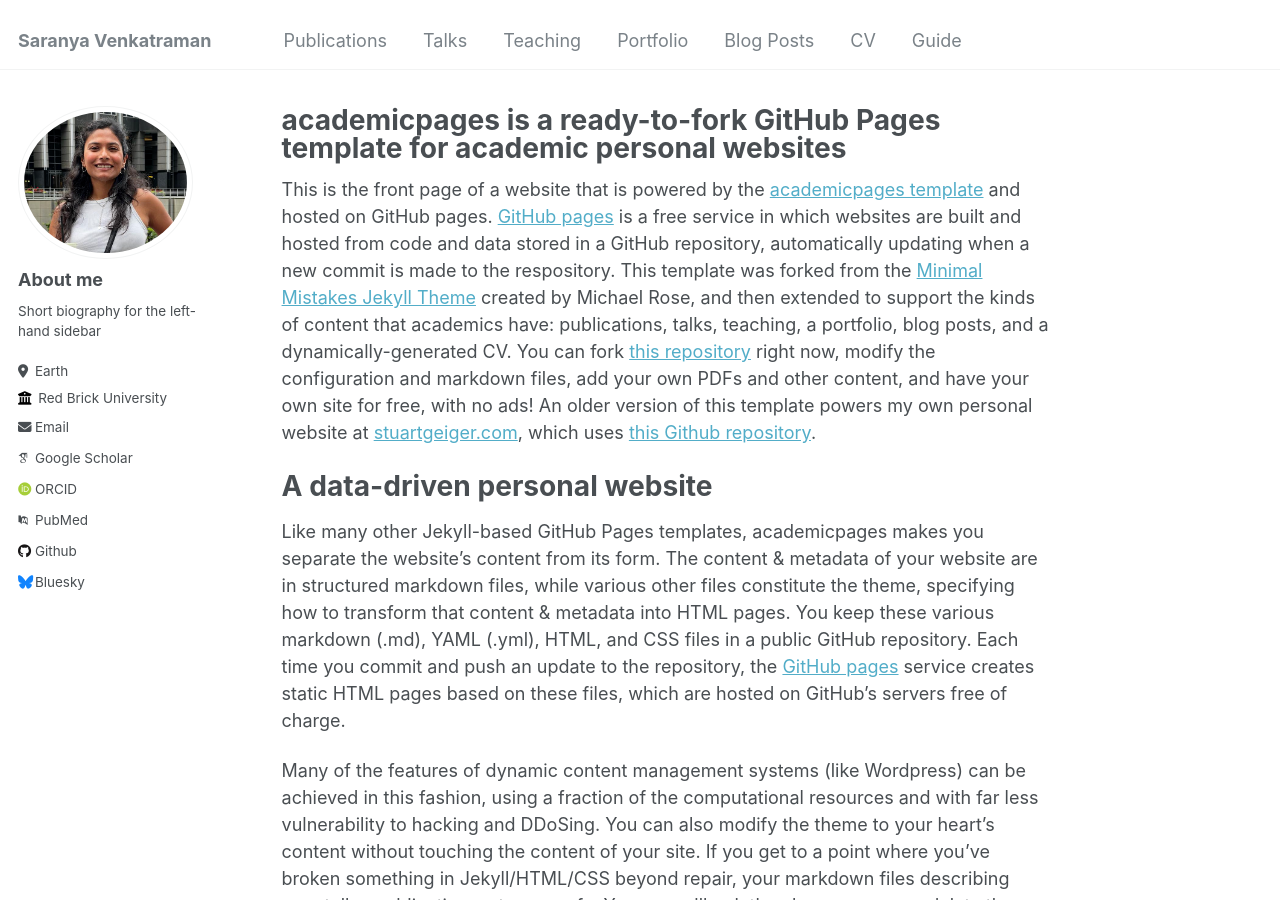
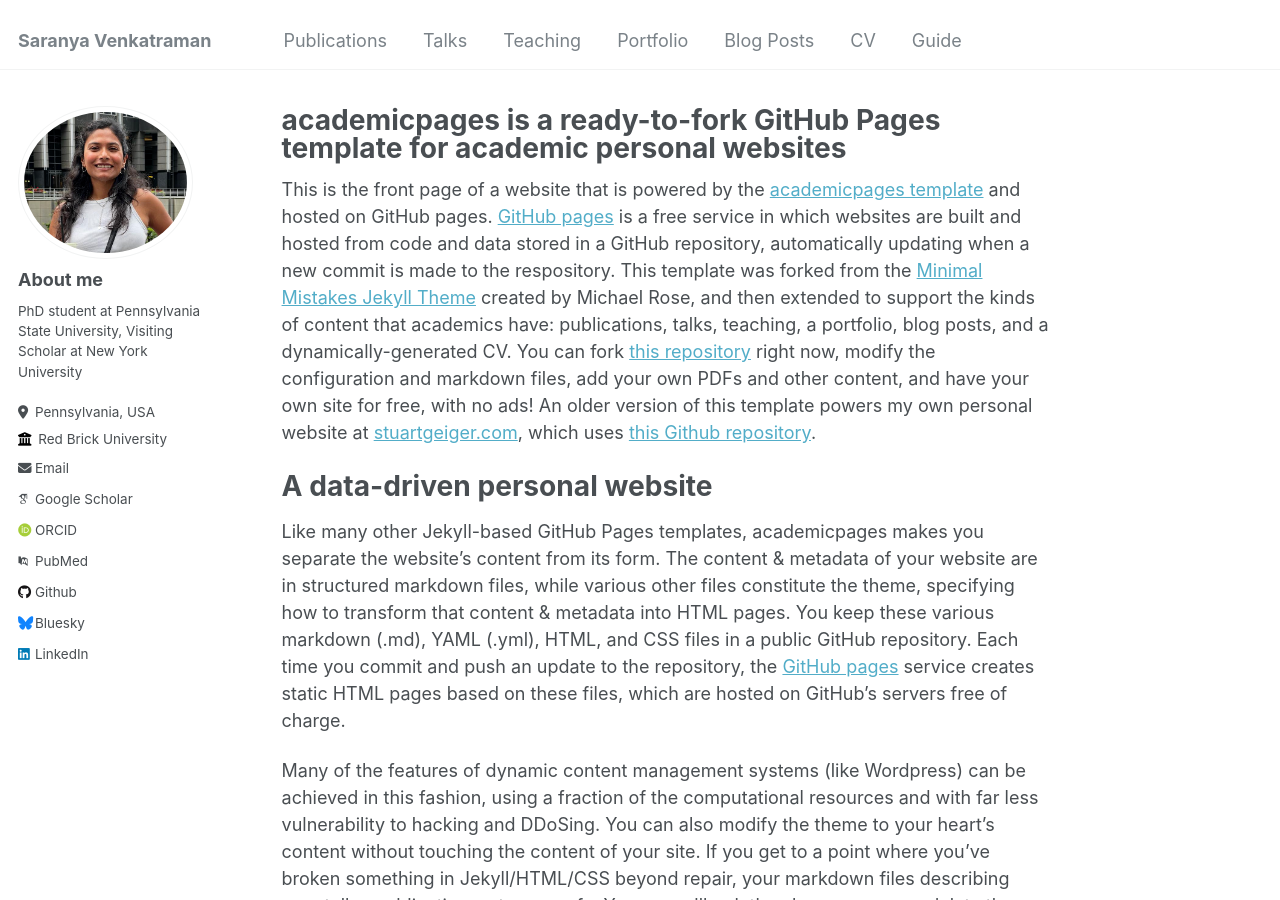
Before and after one commit to saranya-venkatraman/saranya-venkatraman.github.io, a Jekyll site: the page built from _pages/about.md, in a window 1280 px wide and 900 px high. Built offline with Jekyll 4.4.1, drawn with Linux system fonts in a browser that asks for light colours; some web fonts are replaced.

Commit message:
Update _config.yml

```diff
--- a/_config.yml
+++ b/_config.yml
@@ -24,15 +24,15 @@ author:
   avatar           : "profile.png"
   name             : "About me"
   pronouns         : # example: "she/her"
-  bio              : "Short biography for the left-hand sidebar"
-  location         : "Earth"
+  bio              : "PhD student at Pennsylvania State University, Visiting Scholar at New York University"
+  location         : "Pennsylvania, USA"
   employer         : "Red Brick University"
   uri              : # URL
   email            : "none@example.org"
 
   # Academic websites
   arxiv            : # URL - Update with the correct link to your profile
-  googlescholar    : "https://scholar.google.com/citations?user=PS_CX0AAAAAJ"
+  googlescholar    : "https://scholar.google.com/citations?user=qrvxwt4AAAAJ&hl=en"
   impactstory      : # URL
   orcid            : "http://orcid.org/yourorcidurl"
   pubmed           : "https://www.ncbi.nlm.nih.gov/pubmed/?term=john+snow"
@@ -56,7 +56,7 @@ author:
   keybase          : # Username
   instagram        : # Username
   lastfm           : # Username
-  linkedin         : # Username
+  linkedin         : "saranyaven"
   mastodon         : # URL
   medium           : # URL
   pinterest        : # Username
```
